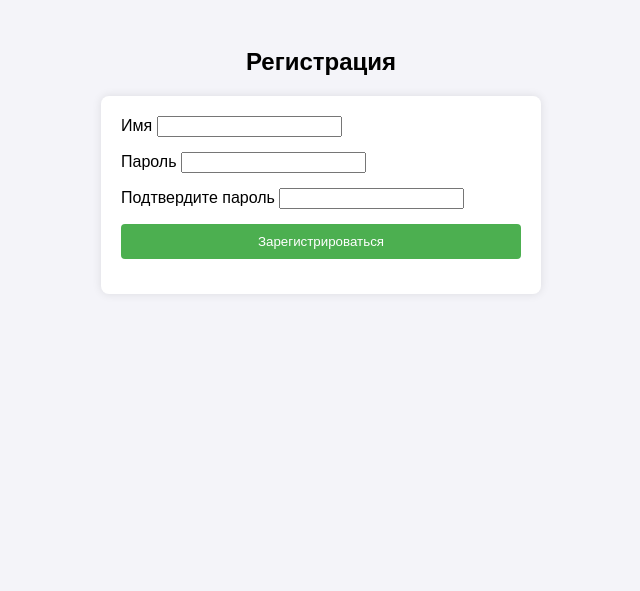
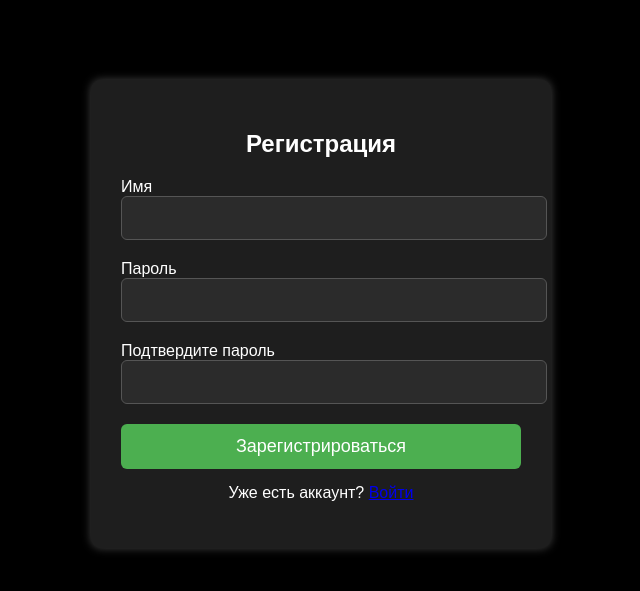
Before and after one commit to RimG-4/maps-app, a Flask app: page /auth/register in a window 1280 px wide. Shown: the top 591 px of the page, without its empty margins (319-959 px from the left). Run offline with Flask 3, Linux system fonts and the light colour scheme.

Commit message:
корректировка добавления регистрацию и авторизации5

```diff
--- a/app/controllers/auth_controller.py
+++ b/app/controllers/auth_controller.py
@@ -15,11 +15,17 @@ def register():
     if form.validate_on_submit():
         username = form.username.data
         password = form.password.data
-        if auth_service.register_user(username, password):
-            flash('Регистрация успешна!', 'success')
-            return redirect(url_for('auth.login'))
-        flash('Такой пользователь уже существует!', 'danger')
+        try:
+            user = auth_service.register_user(username, password)
+            if user:
+                login_user(user)
+                return redirect(url_for('navigation.show_map'))
+            flash('Пользователь уже существует!', 'danger')
+        except Exception as e:
+            print(f"Ошибка при регистрации: {e}")  # вот это добавь
+            flash('Произошла ошибка при регистрации', 'danger')
     return render_template('auth/register.html', form=form)
+
 
 # Вход
 @auth_bp.route('/login', methods=['GET', 'POST'])
--- a/app/services/auth_service.py
+++ b/app/services/auth_service.py
@@ -8,12 +8,13 @@ class AuthService:
     def register_user(self, username, password):
         existing_user = T_User.query.filter_by(login=username).first()
         if existing_user:
-            return False
+            return None
+
         hashed_password = generate_password_hash(password)
         new_user = T_User(login=username, password=hashed_password)
         db.session.add(new_user)
         db.session.commit()
-        return True
+        return new_user
 
     # Вход пользователя
     def login_user(self, username, password):
--- a/app/static/css/styles.css
+++ b/app/static/css/styles.css
@@ -1,37 +1,56 @@
 body {
-    font-family: Arial, sans-serif;
-    padding: 20px;
-    background-color: #f4f4f9;
+  background-color: #000;
+  color: #fff;
+  font-family: 'Arial', sans-serif;
+  margin: 0;
+  padding: 0;
 }
 
-form {
-    max-width: 400px;
-    margin: 0 auto;
-    background-color: #fff;
-    padding: 20px;
-    border-radius: 8px;
-    box-shadow: 0 0 10px rgba(0, 0, 0, 0.1);
-}
-
-form div {
-    margin-bottom: 15px;
-}
-
-button {
-    width: 100%;
-    padding: 10px;
-    background-color: #4CAF50;
-    color: white;
-    border: none;
-    border-radius: 4px;
-    cursor: pointer;
-}
-
-button:hover {
-    background-color: #45a049;
+.form-container {
+  max-width: 400px;
+  margin: 80px auto;
+  padding: 30px;
+  background-color: #1e1e1e;
+  border-radius: 10px;
+  box-shadow: 0 0 10px #444;
 }
 
 h2 {
-    text-align: center;
-    margin-bottom: 20px;
+  text-align: center;
+  margin-bottom: 20px;
 }
+
+.form-group {
+  margin-bottom: 20px;
+}
+
+.form-control {
+  width: 100%;
+  padding: 12px;
+  border-radius: 6px;
+  border: 1px solid #555;
+  background-color: #2b2b2b;
+  color: white;
+  font-size: 16px;
+}
+
+.submit-button {
+  width: 100%;
+  padding: 12px;
+  background-color: #4caf50;
+  border: none;
+  border-radius: 6px;
+  font-size: 18px;
+  color: white;
+  cursor: pointer;
+  transition: background 0.3s;
+}
+
+.submit-button:hover {
+  background-color: #45a049;
+}
+
+.link-text {
+  text-align: center;
+  margin-top: 15px;
+}
--- a/app/templates/auth/register.html
+++ b/app/templates/auth/register.html
@@ -1,12 +1,24 @@
 {% extends 'base.html' %}
 
 {% block content %}
-  <h2>Регистрация</h2>
-  <form method="POST">
-    {{ form.hidden_tag() }}
-    <div>{{ form.username.label }} {{ form.username() }}</div>
-    <div>{{ form.password.label }} {{ form.password() }}</div>
-    <div>{{ form.confirm_password.label }} {{ form.confirm_password() }}</div>
-    <div><button type="submit">Зарегистрироваться</button></div>
-  </form>
+  <div class="form-container">
+    <h2>Регистрация</h2>
+    <form method="POST">
+      {{ form.hidden_tag() }}
+      <div class="form-group">
+        {{ form.username.label }}<br>
+        {{ form.username(class="form-control") }}
+      </div>
+      <div class="form-group">
+        {{ form.password.label }}<br>
+        {{ form.password(class="form-control") }}
+      </div>
+      <div class="form-group">
+        {{ form.confirm_password.label }}<br>
+        {{ form.confirm_password(class="form-control") }}
+      </div>
+      <button type="submit" class="submit-button">Зарегистрироваться</button>
+    </form>
+    <p class="link-text">Уже есть аккаунт? <a href="{{ url_for('auth.login') }}">Войти</a></p>
+  </div>
 {% endblock %}
```
Also changed, not shown: app/models/user.py (+12 -0 lines), app/templates/auth/login.html (+16 -9 lines).
